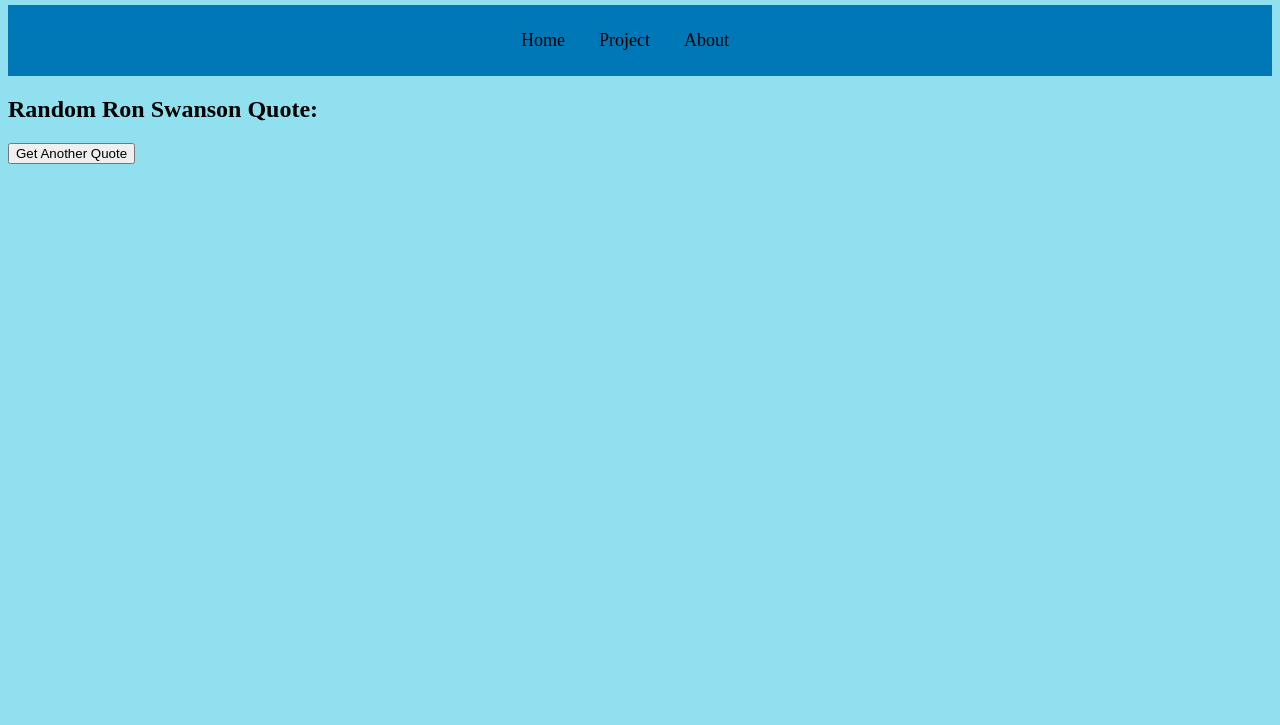
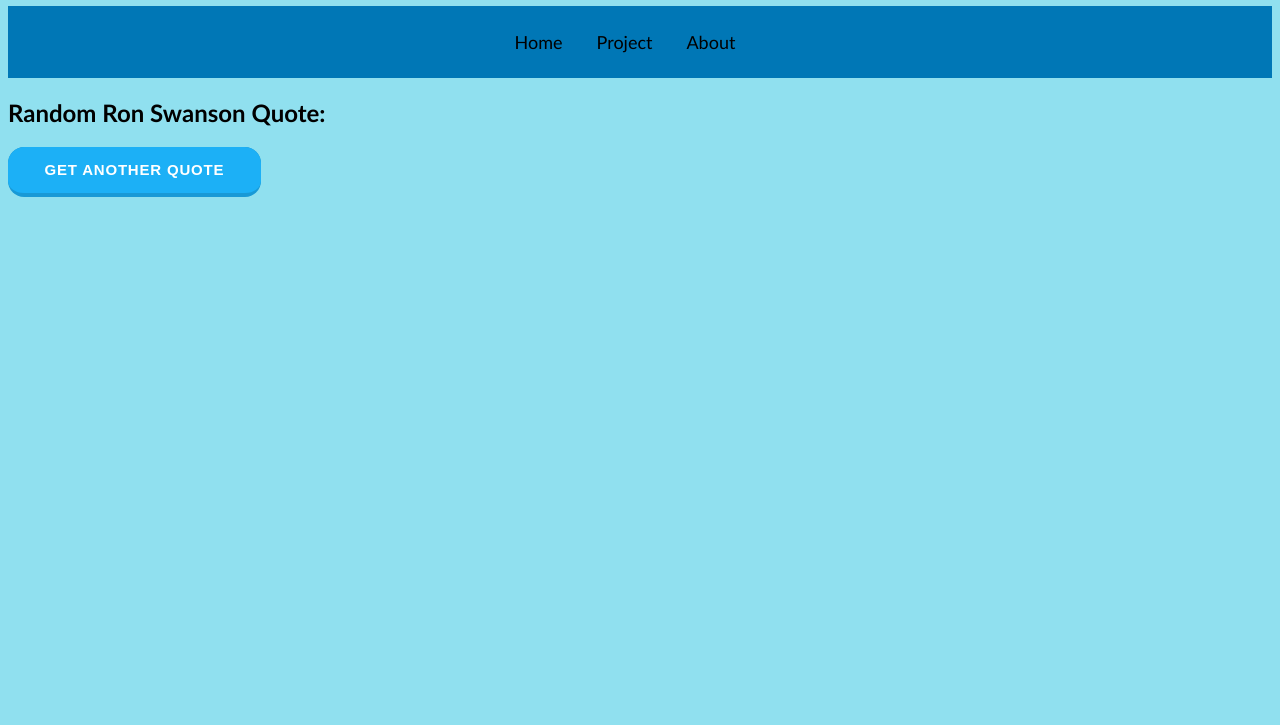
Before and after one commit to AntN1/inst377-group-project-AntN1, a plain HTML site: page project.html in a window 1280 px wide. Shown: the part 75-800 px from the top of the page. Drawn offline with Linux system fonts and the light colour scheme; no server answers.

Commit message:
added custom css button. updated fonts and added google fonts

```diff
--- a/project.html
+++ b/project.html
@@ -5,6 +5,9 @@
     <meta name="viewport" content="width=device-width, initial-scale=1.0">
     <title>Project</title>
     <link rel="stylesheet" href="styles.css">
+    <link rel="preconnect" href="https://fonts.googleapis.com">
+    <link rel="preconnect" href="https://fonts.gstatic.com" crossorigin>
+    <link href="https://fonts.googleapis.com/css2?family=Ubuntu+Sans:ital,wght@0,100..800;1,100..800&display=swap" rel="stylesheet">
 </head>
 <body>
     <h1> Ron Swanson Quotes</h1>
@@ -18,7 +21,8 @@
     <div id="quote-container">
         <h2>Random Ron Swanson Quote:</h2>
         <p id="quote-text"></p>
-        <button onclick="fetchQuote()">Get Another Quote</button>
+        <button class="button-19" role="button" onclick="fetchQuote()">Get Another Quote</button>
+
       </div>
       <script>
         function fetchQuote() {
--- a/styles.css
+++ b/styles.css
@@ -1,10 +1,17 @@
 body{
     background-color: #90E0EF;
 }
+
 h1 {
     text-align: center;
-    color: #03045E
+    color: #03045E;
+    font-family: 'Lucida Sans', 'Lucida Sans Regular', 'Lucida Grande', 'Lucida Sans Unicode', Geneva, Verdana, sans-serif;
 }
+
+h2{
+    font-family: 'Gill Sans', 'Gill Sans MT', Calibri, 'Trebuchet MS', sans-serif;
+}
+
 nav {
     background-color: #0077B6;
 }
@@ -26,5 +33,75 @@ nav ul li:hover {
 }
 
 a{
-text-decoration: none;
+    text-decoration: none;
+    font-family: 'Trebuchet MS', 'Lucida Sans Unicode', 'Lucida Grande', 'Lucida Sans', Arial, sans-serif;
 }
+
+#quote-text{
+    font-family: "Ubuntu Sans", sans-serif;
+}
+
+.button-19 {
+  appearance: button;
+  background-color: #1899D6;
+  border: solid transparent;
+  border-radius: 16px;
+  border-width: 0 0 4px;
+  box-sizing: border-box;
+  color: #FFFFFF;
+  cursor: pointer;
+  display: inline-block;
+  font-family: din-round,sans-serif;
+  font-size: 15px;
+  font-weight: 700;
+  letter-spacing: .8px;
+  line-height: 20px;
+  margin: 0;
+  outline: none;
+  overflow: visible;
+  padding: 13px 16px;
+  text-align: center;
+  text-transform: uppercase;
+  touch-action: manipulation;
+  transform: translateZ(0);
+  transition: filter .2s;
+  user-select: none;
+  -webkit-user-select: none;
+  vertical-align: middle;
+  white-space: nowrap;
+  width: 20%;
+}
+
+.button-19:after {
+  background-clip: padding-box;
+  background-color: #1CB0F6;
+  border: solid transparent;
+  border-radius: 16px;
+  border-width: 0 0 4px;
+  bottom: -4px;
+  content: "";
+  left: 0;
+  position: absolute;
+  right: 0;
+  top: 0;
+  z-index: -1;
+}
+
+.button-19:main,
+.button-19:focus {
+  user-select: auto;
+}
+
+.button-19:hover:not(:disabled) {
+  filter: brightness(1.1);
+  -webkit-filter: brightness(1.1);
+}
+
+.button-19:disabled {
+  cursor: auto;
+}
+
+.button-19:active {
+  border-width: 4px 0 0;
+  background: none;
+}
```
